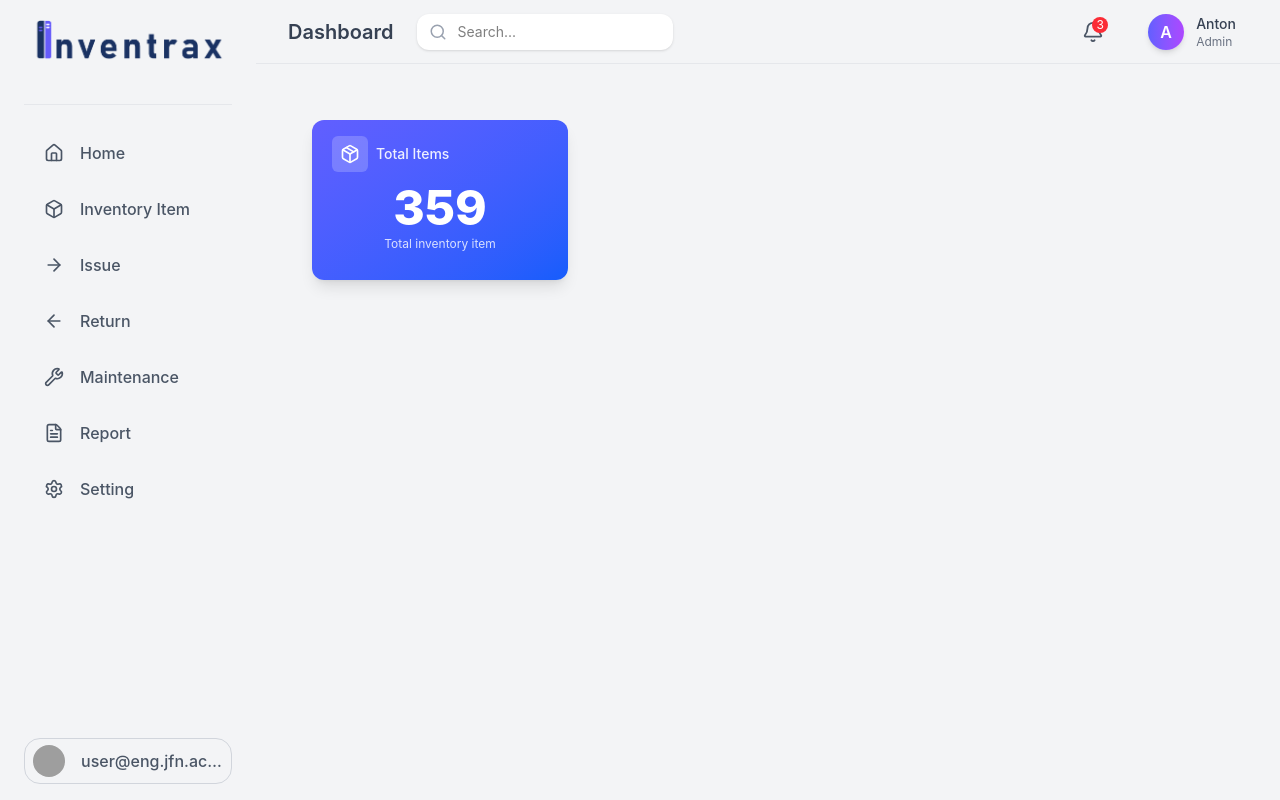
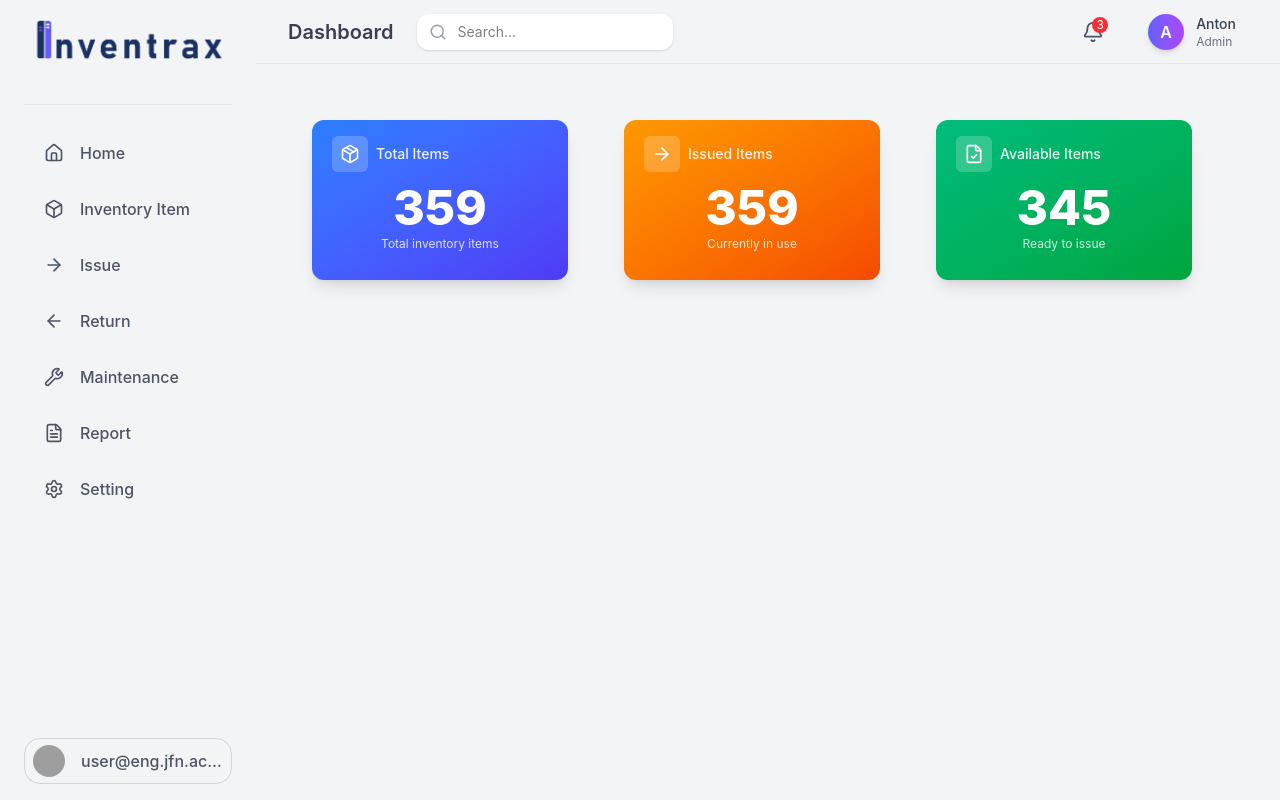
Before and after one commit to karenthiran/Inventory-Management-System, a React (Vite) app in the folder client/: page / in a window 1280 px wide. Built offline with nearby package versions, Linux system fonts and the light colour scheme; grey boxes are pictures that could not be loaded.

Commit message:
code cleaned and structured

```diff
--- a/client/src/pages/Home.jsx
+++ b/client/src/pages/Home.jsx
@@ -1,17 +1,37 @@
 import React from "react";
-import { Package } from "lucide-react";
+import { ArrowRight, FileCheck, Package } from "lucide-react";
 import DashboardCard from "../components/common/DashboardCard";
+
+const cardData = [
+  {
+    title: "Total Items",
+    value: "359",
+    subtitle: "Total inventory items",
+    icon: <Package size={20} />,
+    gradient: "from-blue-500 to-indigo-600",
+  },
+  {
+    title: "Issued Items",
+    value: "359",
+    subtitle: "Currently in use",
+    icon: <ArrowRight size={20} />,
+    gradient: "from-amber-500 to-orange-600",
+  },
+  {
+    title: "Available Items",
+    value: "345",
+    subtitle: "Ready to issue",
+    icon: <FileCheck size={20} />,
+    gradient: "from-emerald-500 to-green-600",
+  },
+];
 
 const Home = () => {
   return (
     <div className="p-6 grid grid-cols-1 md:grid-cols-3 gap-6">
-      <DashboardCard
-        title="Total Items"
-        value="359"
-        subtitle="Total inventory item"
-        icon={<Package size={20} />}
-        gradient="from-indigo-500 to-blue-600"
-      />
+      {cardData.map((card, index) => (
+        <DashboardCard key={index} {...card} />
+      ))}
     </div>
   );
 };
```
